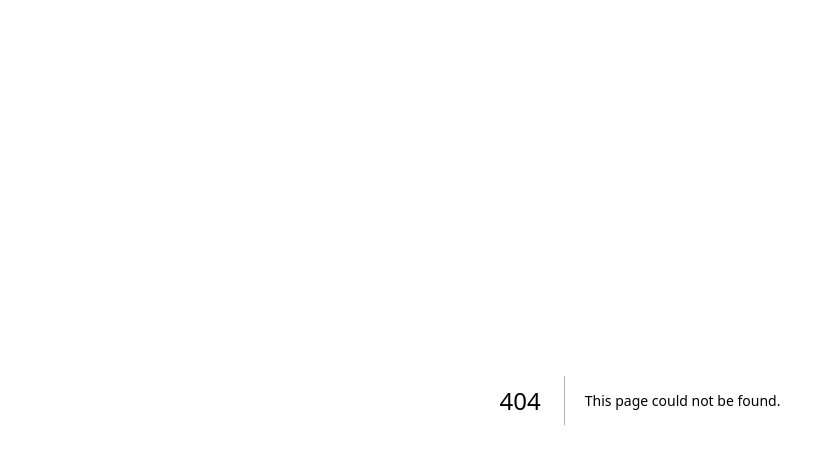
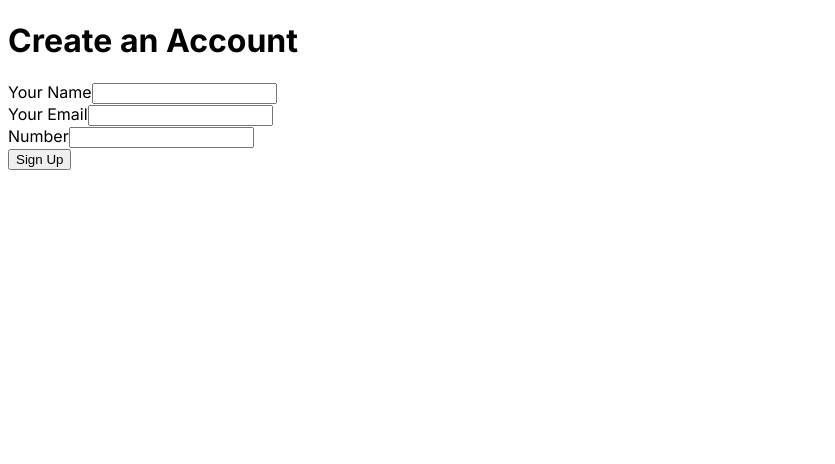
Before and after one commit to Akukzeey/demo-forms, a Next.js app: page /administration in a window 1280 px wide. Before the commit this address had no page. Shown: the top 464 px of the page, without its empty margins (0-835 px from the left). Built offline with nearby package versions, Linux system fonts and the light colour scheme; no server answers.

Commit message:
Demo Forms

```diff
--- /dev/null
+++ b/app/administration/page.js
@@ -0,0 +1,84 @@
+'use client'
+import { useState, useEffect } from 'react';
+
+export default function RegisterComponent() {
+    const [submissions, setSubmissions] = useState([]);
+    const [emailExists, setEmailExists] = useState(false);
+    const [email, setEmail] = useState('');
+
+    const siteId = process.env.NEXT_PUBLIC_NETLIFY_SITE_ID;
+    const accessToken = process.env.NEXT_PUBLIC_NETLIFY_ACCESS_TOKEN;
+
+    useEffect(() => {
+        async function fetchSubmissions() {
+            try {
+                const response = await fetch(`https://api.netlify.com/api/v1/sites/${siteId}/submissions`, {
+                    headers: {
+                        Authorization: `Bearer ${accessToken}`
+                    }
+                });
+                if (response.ok) {
+                    const data = await response.json();
+                    setSubmissions(data);
+                } else {
+                    console.error('Failed to fetch form submissions:', response.status);
+                }
+            } catch (error) {
+                console.error('Error fetching form submissions:', error);
+            }
+        }
+        fetchSubmissions();
+    }, [siteId, accessToken]);
+
+    const handleEmailChange = (e) => {
+        setEmail(e.target.value);
+    }
+
+    const handleSubmit = (e) => {
+        e.preventDefault();
+
+        const emailExists = submissions.some(submission => submission.data['user-email'] === email);
+        setEmailExists(emailExists);
+
+        if (!emailExists) {
+            e.target.submit();
+
+            localStorage.setItem('formSubmitted', 'true');
+        } else {
+            // Email already exists, do not submit the form
+            console.log('Email already exists');
+        }
+    }
+
+    return (
+        <div id='Register'>
+            <div className='sign-up-container'>
+                <div className='d-flex align-items-center flex-column mb-lg-4 mb-md-3'>
+                    <h1 className='sign-up-header'>Create an Account</h1>
+                </div>
+                <form name="administration" data-netlify="true" method='post' onSubmit={handleSubmit} data-netlify-honeypot='bot-field' action="/success" data-netlify-success="/success">
+                    <input type='hidden' name='form-name' value='administration'/>
+                    <div hidden>
+                        <input name='bot-field'/>
+                    </div>
+                    <div className="mb-lg-4 mb-md-3 mb-2">
+                        <label htmlFor="your-name" className="form-label">Your Name</label>
+                        <input type="text" className="form-control" id="your-name" name='your-name' required/>
+                    </div>
+                    <div className="mb-lg-4 mb-md-3 mb-2">
+                        <label htmlFor="email" className="form-label">Your Email</label>
+                        <input type="email" className="form-control" id="email" name='user-email' value={email} onChange={handleEmailChange} required/>
+                        {emailExists && <p style={{ color: 'red' }}>This email already exists. Please use a different email.</p>}
+                    </div>
+                    <div className='mb-lg-4 mb-md-3 mb-2'>
+                        <label htmlFor="phone-number" className="form-label">Number</label>
+                        <input type="tel" className="form-control" id="phone-number" name="phone-number" required/>
+                    </div>
+                    <div className='d-flex justify-content-center'>
+                        <input type="submit" className='btn sign-up-btn' value='Sign Up'/>
+                    </div>
+                </form>
+            </div>
+        </div>
+    );
+}
```
